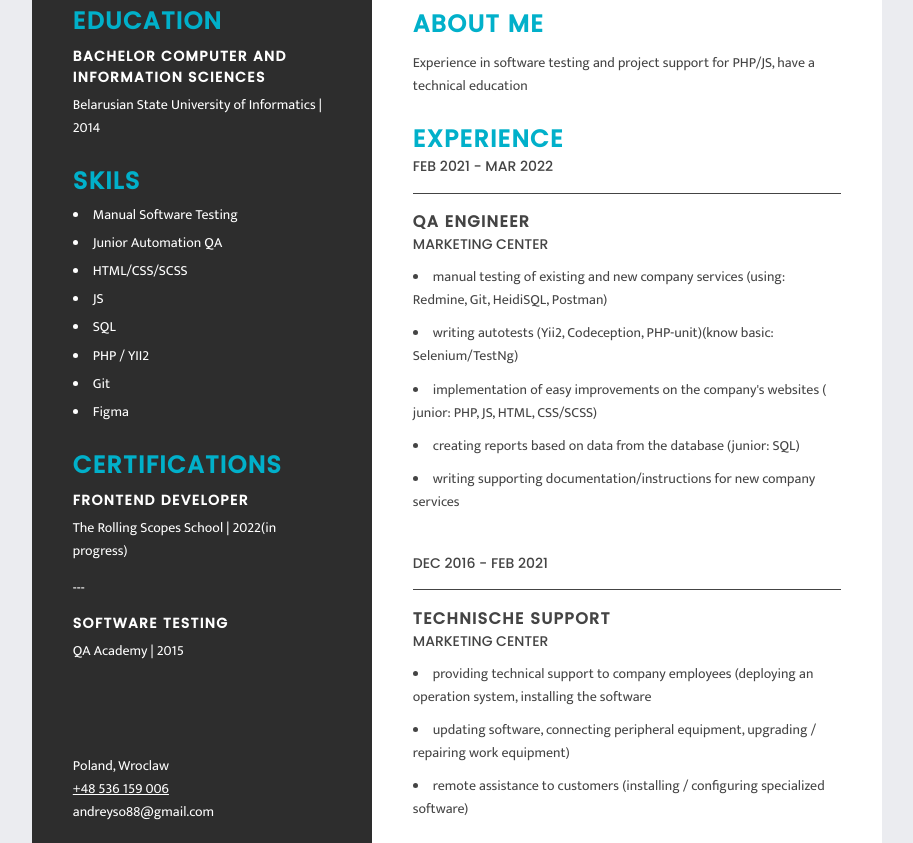
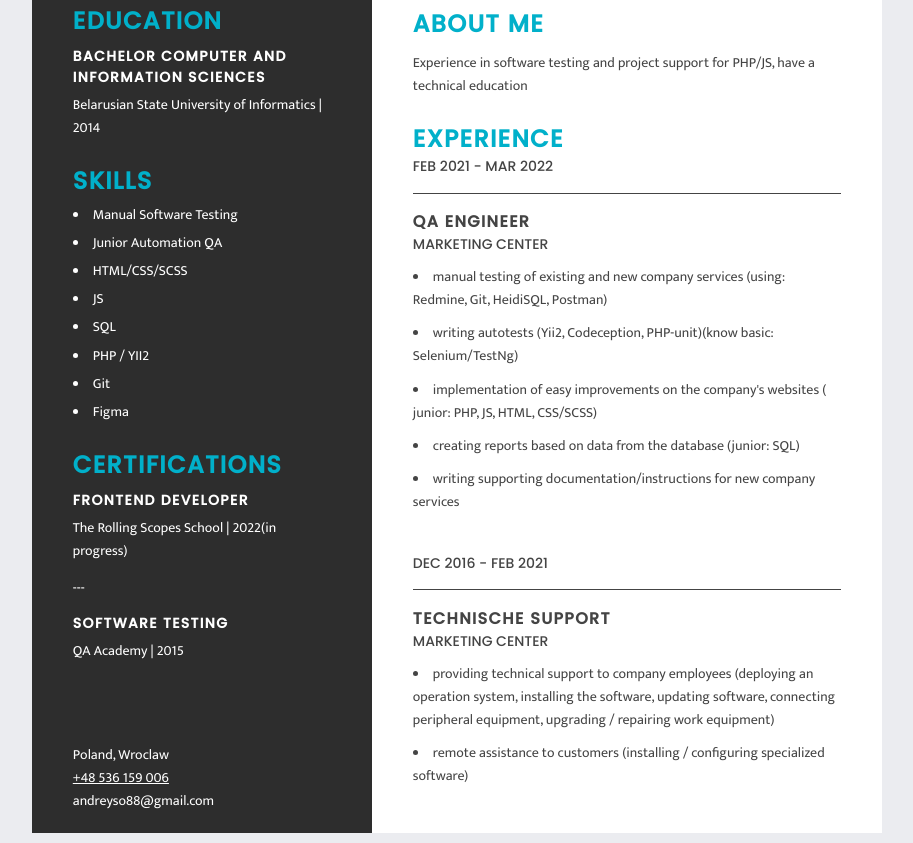
Before and after one commit to AndreySo1/my_CV, a plain HTML site: page cv-html/index.html in a window 1280 px wide. Shown: the part 372-1215 px from the top of the page, without its empty margins (183-1096 px from the left). Drawn offline with Linux system fonts and the light colour scheme.

Commit message:
fix: add block location

```diff
--- a/cv-html/index.html
+++ b/cv-html/index.html
@@ -37,7 +37,7 @@
                     <h4>Bachelor Computer and Information Sciences</h4>
                     <p class="subtitle">Belarusian State University of Informatics | 2014</p>
 
-                    <h3>Skils</h3>
+                    <h3>Skills</h3>
                     <li>Manual Software Testing</li>
                     <li>Junior Automation QA</li>
                     <li>HTML/CSS/SCSS</li>
@@ -54,9 +54,11 @@
                     <h4>Software Testing</h4>
                     <p>QA Academy | 2015</p>
 
-                    <p>Poland, Wroclaw <br>
-                    <a href="tel: +48536159006">+48 536 159 006</a><br>
-                    <a href="mailto: andreyso88@gmail.com"></a>andreyso88@gmail.com</p>
+                    <div class="block-location">
+                        <p>Poland, Wroclaw <br>
+                        <a href="tel: +48536159006">+48 536 159 006</a><br>
+                        <a href="mailto: andreyso88@gmail.com"></a>andreyso88@gmail.com</p>
+                    </div>
                 </div>
             </div>
             <div class="block block-right four">
@@ -80,8 +82,7 @@
                     <hr>
                     <h4>Technische Support</h4>
                     <span>Marketing Center</span>
-                    <li>providing technical support to company employees (deploying an operation system, installing the software</li>
-                    <li>updating software, connecting peripheral equipment, upgrading / repairing work equipment)</li>
+                    <li>providing technical support to company employees (deploying an operation system, installing the software, updating software, connecting peripheral equipment, upgrading / repairing work equipment)</li>
                     <li>remote assistance to customers (installing / configuring specialized software)</li>
                 </div>
             </div>
--- a/cv-html/style.css
+++ b/cv-html/style.css
@@ -129,9 +129,15 @@ p,li{
     color: #fff;
     font: normal 14px 'Mukta', sans-serif;
 }
-.education p:last-child{
+/* .education p:last-child{
     padding-top: 30%;
     text-transform: none;
+} */
+.block-location{
+   display: flex;
+   flex-direction: column;
+   justify-content: flex-end;
+   height: 150px;
 }
 .four{
     background-color: #FFF;
```
